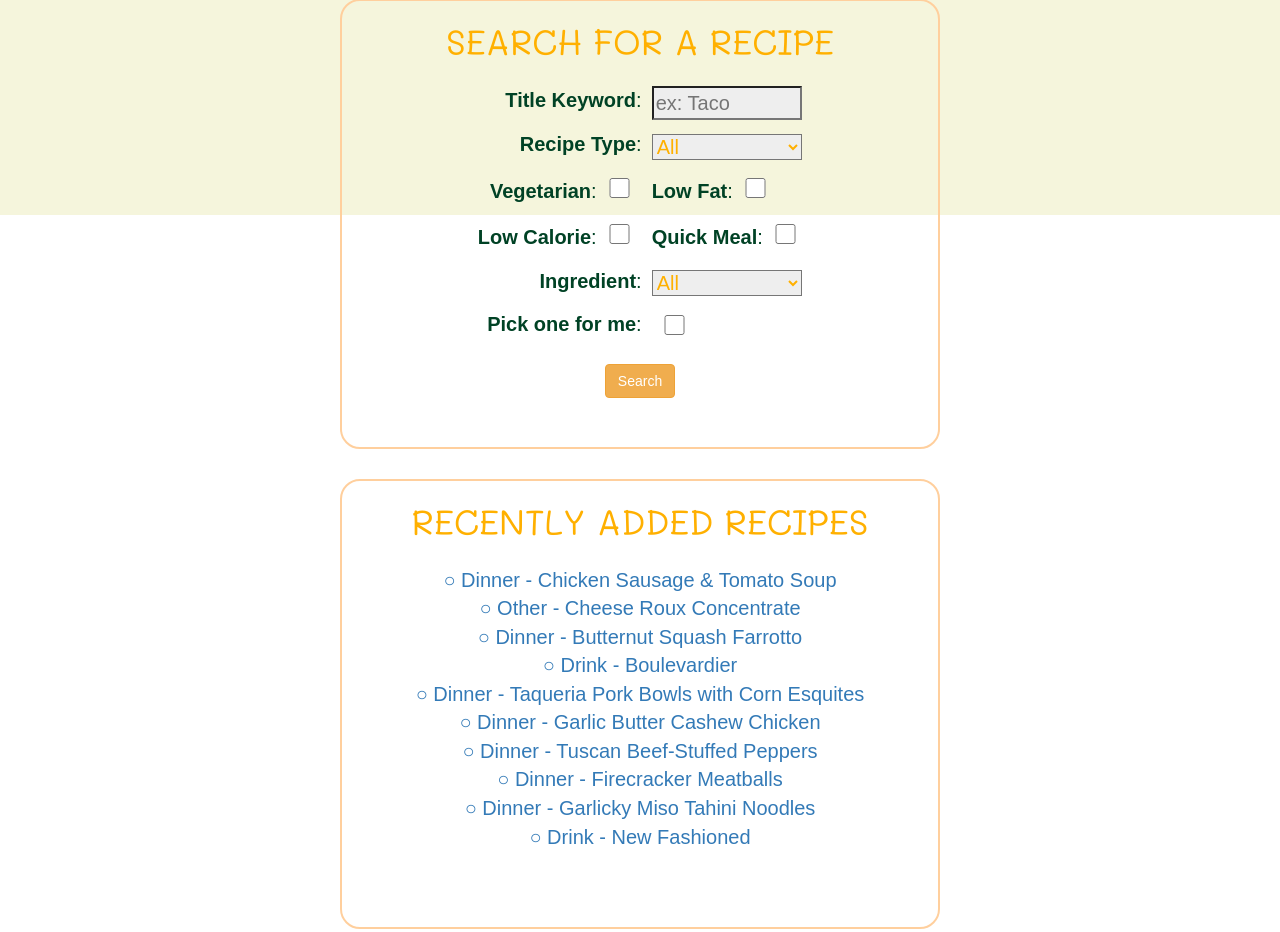
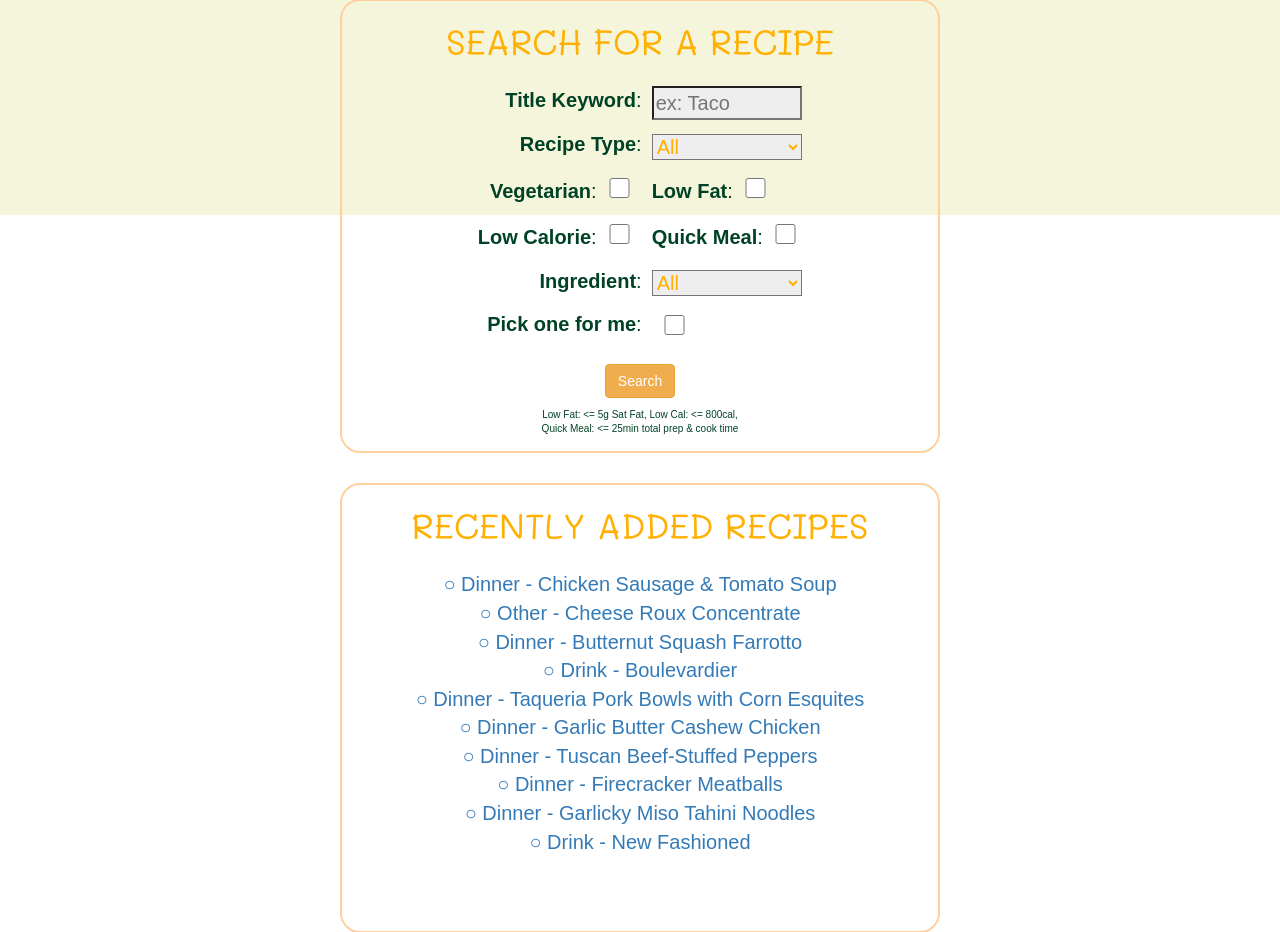
Before and after one commit to Lukipaela/CookBookWebsite, a Flask app: page / in a window 1280 px wide. Shown: the part 585-1517 px from the top of the page. Run offline with Flask 3, Linux system fonts and the light colour scheme; data comes from the database, SQL or seed files in the repository; both versions use the stored data as it was after the commit; some libraries are stand-ins or nearby versions; some web fonts are replaced.

Commit message:
Added recipes. Added rounding to serving multiplier math Added key explaining boolean filters on search widget

```diff
--- a/main.py
+++ b/main.py
@@ -33,7 +33,7 @@ LOW_CAL_THRESHOLD = 800  # meals under this calorie count are marked as low cal
 DEFAULT_EDITOR_PAGE_INDEX = '-1'
 NEW_RECORD_PAGE_INDEX = '0'
 # TODO set to true for prod
-prod_mode = True  # master toggle to switch between DEV and PROD modes
+prod_mode = False  # master toggle to switch between DEV and PROD modes
 
 
 # -------------------- DB METHODS -------------------- #
@@ -657,6 +657,14 @@ def create_nav_controls(home_button: bool = False, recipe_button: bool = False,
     }
 
 
+def get_badge_definitions():
+    definitions = [
+        f"Low Fat: <= {LOW_FAT_MEAL_THRESHOLD}g Sat Fat,   Low Cal: <= {LOW_CAL_THRESHOLD}cal,"
+        , f"Quick Meal: <= {QUICK_MEAL_THRESHOLD}min total prep & cook time"
+    ]
+    return definitions
+
+
 # -------------------- APP ROUTES -------------------- #
 @app.route('/', methods=["GET", "POST"])
 def home():
@@ -665,6 +673,7 @@ def home():
     site_stats = get_site_stats()
     recent_recipes = get_recent_recipes()
     search_form = configure_search_form()
+    badge_definitions = get_badge_definitions()
     search_results = []
     message = ""
     if request.method == 'POST':
@@ -681,14 +690,16 @@ def home():
                                , search_form=search_form
                                , search_results=search_results
                                , message=message
-                               , prod_mode=prod_mode)
+                               , prod_mode=prod_mode
+                               , badge_definitions=badge_definitions)
     else:
         return render_template("index.html"
                                , recent_recipes=recent_recipes
                                , site_stats=site_stats
                                , search_form=search_form
                                , search_results=search_results
-                               , prod_mode=prod_mode)
+                               , prod_mode=prod_mode
+                               , badge_definitions=badge_definitions)
 
 
 @app.route('/recipe/<string:recipe_id>', methods=["GET"])
--- a/static/css/styles.css
+++ b/static/css/styles.css
@@ -348,6 +348,9 @@
 }
 
 /* HOME PAGE */
+.search-table{
+    text-align: center;
+}
 .search-table table{
     text-align: center;
     width: 100%;
@@ -645,6 +648,21 @@
     height: 100%;
     width: 100%;
 }
+.badge-definitions{
+    margin:0 auto;
+
+}
+@media (max-width: 700px){
+    .badge-definitions{
+        max-width: 80%;
+    }
+}
+@media (min-width: 700px){
+    .badge-definitions{
+        max-width: 60%;
+    }
+}
+
 
 /* ==================== ELEMENTS ==================== */
 body{
--- a/templates/widget_search.html
+++ b/templates/widget_search.html
@@ -36,7 +36,15 @@
                     <div class="nav-button">
                         {{ search_form.submit(class="btn btn-warning submit-button font-standard") }}
                     </div>
+                    <div class="badge-definitions">
+                        {% for definition in badge_definitions: %}
+                            <div class="font-standard font-size-tiny">
+                                {{ definition }}
+                            </div>
+                        {% endfor %}
+                    </div>
                 </div>
+
             </form>
         </div>
     </div>
```
Also changed, not shown: templates/recipe_ingredients.html (+10 -5 lines), CookBookDatabase.db.
